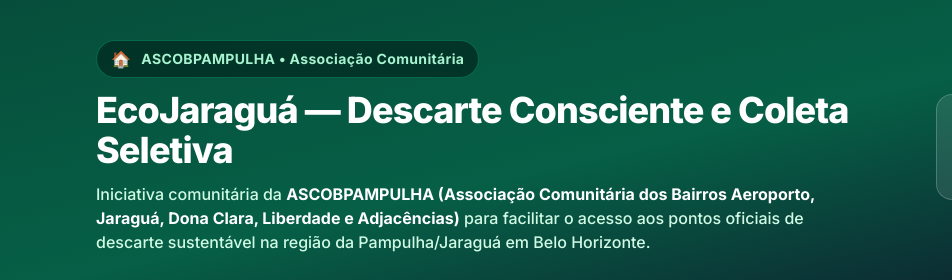
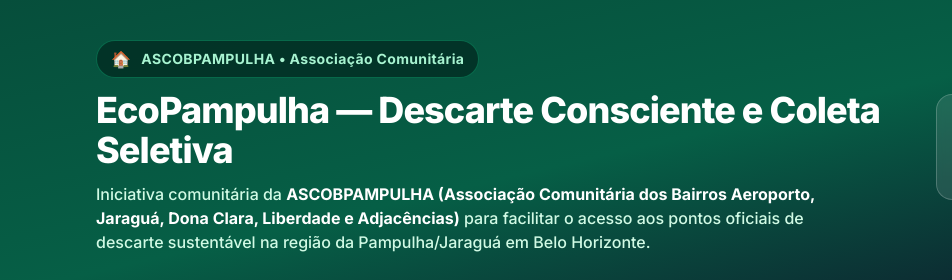
Before and after one commit to ascobpampulha/eco_ascobpampulha, a plain HTML site: page index.html in a window 1280 px wide. Shown: the top 280 px of the page, 0-952 px from the left. Drawn offline with nearby package versions, Linux system fonts and the light colour scheme.

Commit message:
Add files via upload

```diff
--- a/index.html
+++ b/index.html
@@ -46,7 +46,7 @@
                     </div>
 
                     <h1 class="text-2xl sm:text-3xl lg:text-4xl font-extrabold tracking-tight text-white leading-tight">
-                        EcoJaraguá — Descarte Consciente e Coleta Seletiva
+                        EcoPampulha — Descarte Consciente e Coleta Seletiva
                     </h1>
 
                     <p class="text-emerald-100 text-sm sm:text-base font-medium max-w-3xl leading-relaxed">
```
